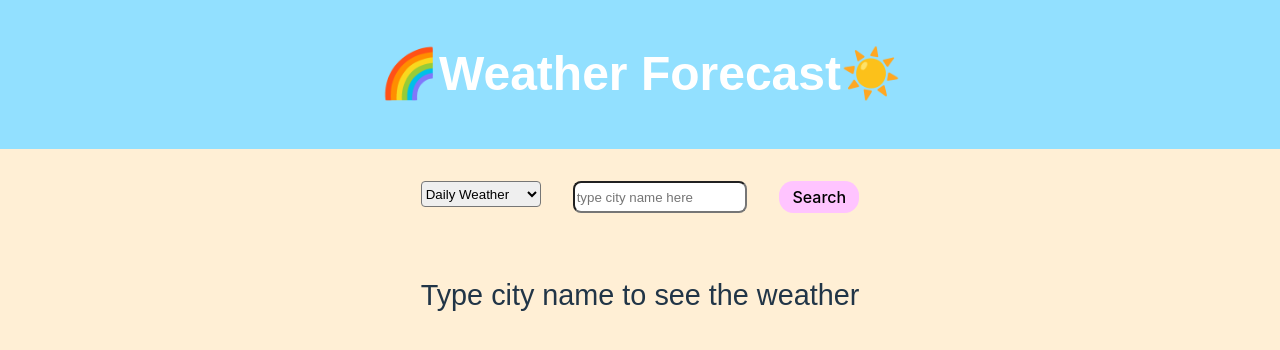
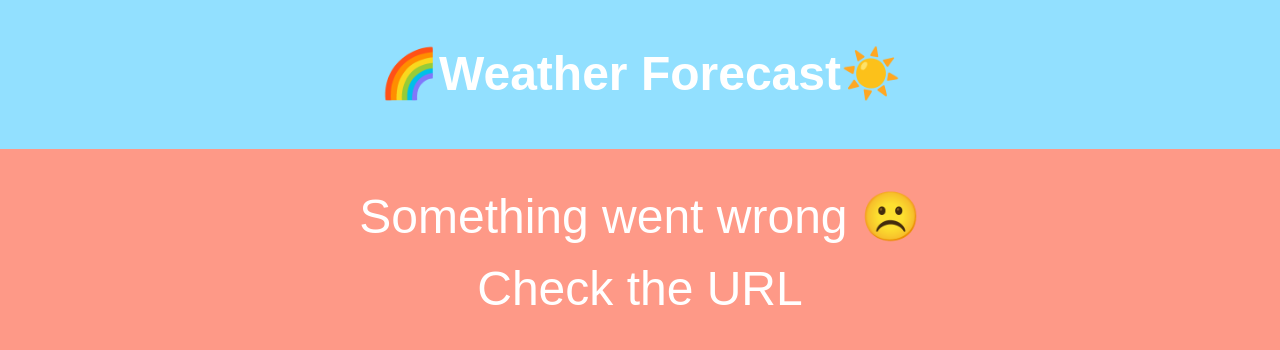
Before and after one commit to GO-SOPT-WEB/SiYeonLee, a React (Vite) app in the folder week4/weather/: page /1/1 in a window 1280 px wide. Shown: the top 350 px of the page. Built offline with nearby package versions, Linux system fonts and the light colour scheme.

Commit message:
feat: fix error page routing

```diff
--- a/week4/weather/src/components/Error.tsx
+++ b/week4/weather/src/components/Error.tsx
@@ -4,7 +4,7 @@ function Error() {
   return (
     <Section>
       <Text>Something went wrong ☹️</Text>
-      <Text>Check the city name</Text>
+      <Text>Check the URL</Text>
     </Section>
   );
 }
@@ -16,11 +16,13 @@ const Section = styled.section`
   height: 100vh;
   display: flex;
   flex-direction: column;
-  background-color: papayawhip;
+  background-color: #fe9987;
+  padding-top: 2em;
 `;
 
 const Text = styled.p`
   font-family: Arial, Helvetica, sans-serif;
   font-size: 3em;
-  color: #fd7760;
+  color: white;
+  margin: 0;
 `;
--- a/week4/weather/src/components/Router.tsx
+++ b/week4/weather/src/components/Router.tsx
@@ -87,11 +87,14 @@ function Router() {
             />
           }
         >
-          <Route path="/:searchType">
+          <Route path="daily">
+            <Route path=":cityName" element={weatherCard} />
+          </Route>
+          <Route path="weekly">
             <Route path=":cityName" element={weatherCard} />
           </Route>
         </Route>
-        <Route path="*" element={<Error />}></Route>
+        <Route path="/*" element={<Error />}></Route>
       </Routes>
     </BrowserRouter>
   );
```
